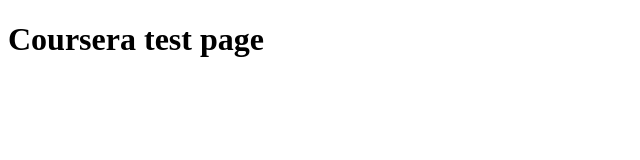
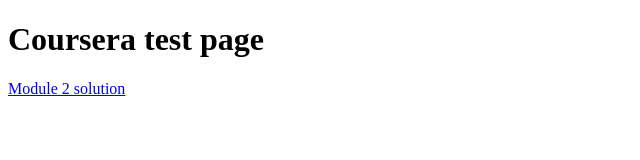
Before and after one commit to Denismyand/coursera-test, a plain HTML site: page index.html in a window 1280 px wide. Shown: the whole page, without its empty margins (0-640 px from the left). Drawn offline with Linux system fonts and the light colour scheme.

Commit message:
added link

```diff
--- a/index.html
+++ b/index.html
@@ -8,5 +8,6 @@
   </head>
   <body>
     <h1>Coursera test page</h1>
+    <a href="/module-2-solution">Module 2 solution</a>
   </body>
 </html>
```
